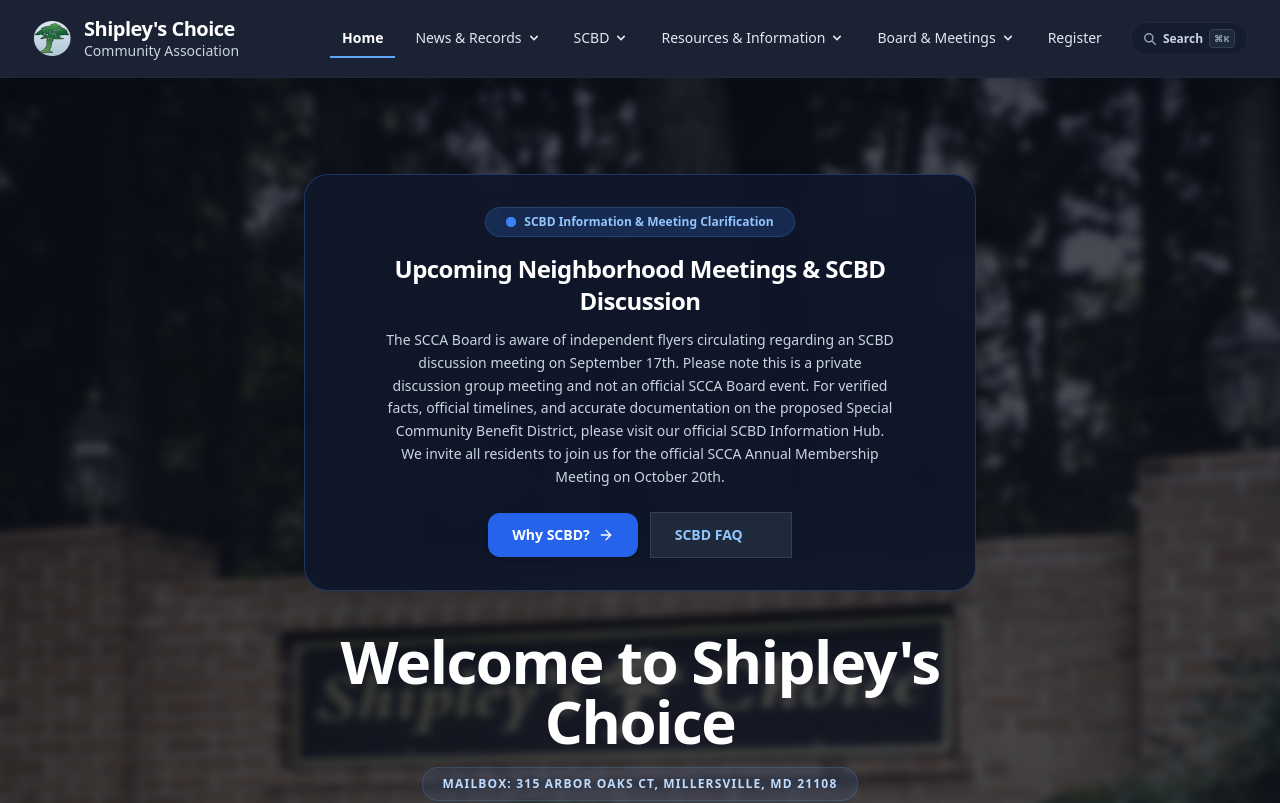
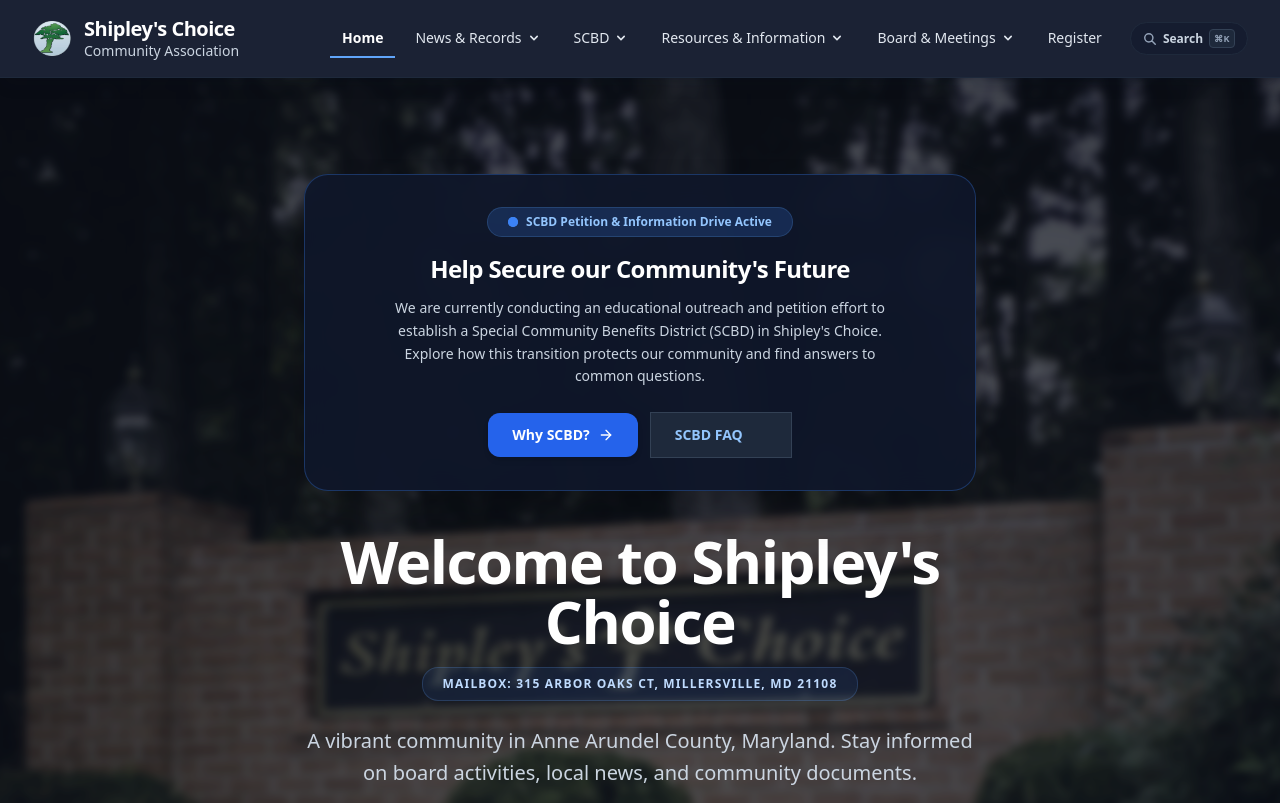
Before and after one commit to tschulmeister/scca-website, a SvelteKit app: page / in a window 1280 px wide. Shown: the top 803 px of the page. Built offline with nearby package versions, Linux system fonts and the light colour scheme; some icons are missing.

Commit message:
restore scbd text to jumbotron

```diff
--- a/src/routes/+page.svelte
+++ b/src/routes/+page.svelte
@@ -53,26 +53,22 @@
                         class="relative inline-flex rounded-full h-2.5 w-2.5 bg-blue-500"
                     ></span>
                 </span>
-                SCBD Information & Meeting Clarification
+                SCBD Petition & Information Drive Active
             </div>
 
             <h2
                 class="text-xl sm:text-2xl font-black text-white mb-3 tracking-tight"
             >
-                Upcoming Neighborhood Meetings & SCBD Discussion
+                Help Secure our Community's Future
             </h2>
 
             <p
                 class="text-sm text-slate-300 mb-6 leading-relaxed max-w-lg mx-auto font-medium"
             >
-                The SCCA Board is aware of independent flyers circulating
-                regarding an SCBD discussion meeting on September 17th. Please
-                note this is a private discussion group meeting and not an
-                official SCCA Board event. For verified facts, official
-                timelines, and accurate documentation on the proposed Special
-                Community Benefit District, please visit our official SCBD
-                Information Hub. We invite all residents to join us for the
-                official SCCA Annual Membership Meeting on October 20th.
+                We are currently conducting an educational outreach and petition
+                effort to establish a Special Community Benefits District (SCBD)
+                in Shipley's Choice. Explore how this transition protects our
+                community and find answers to common questions.
             </p>
 
             <div
```
